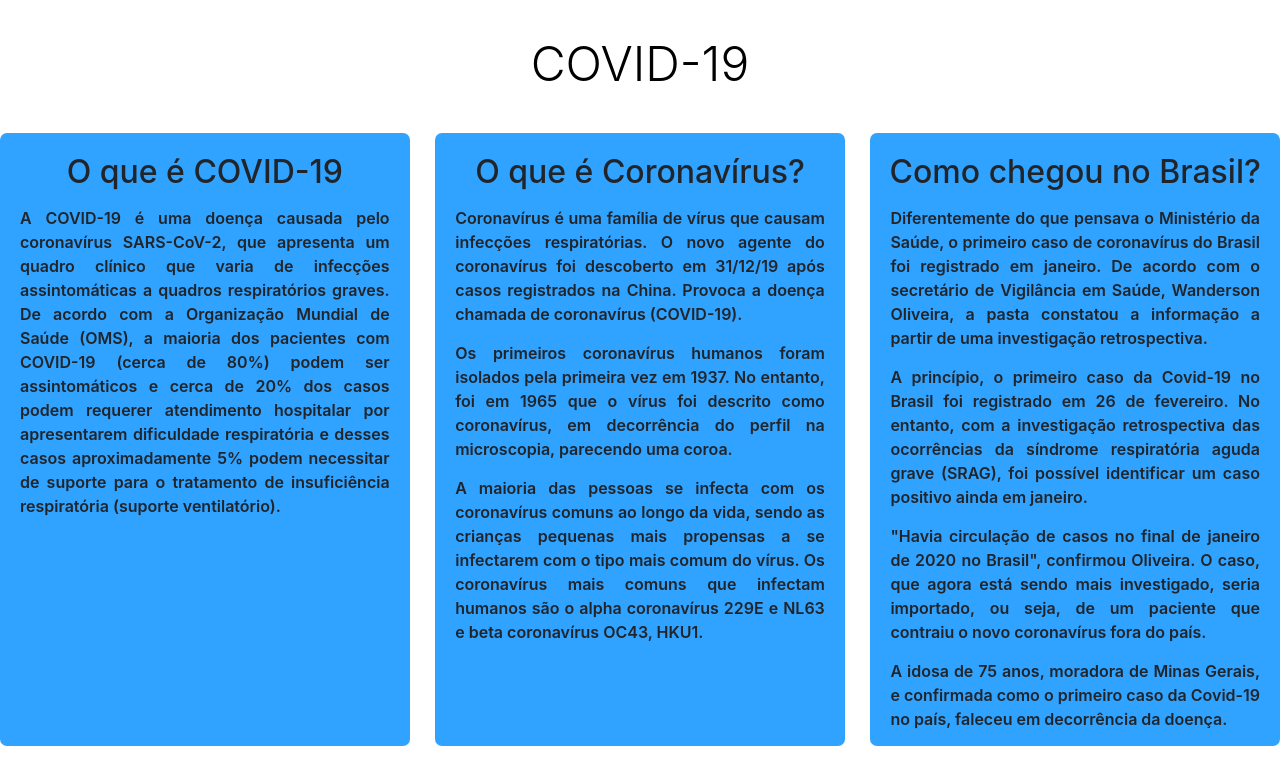
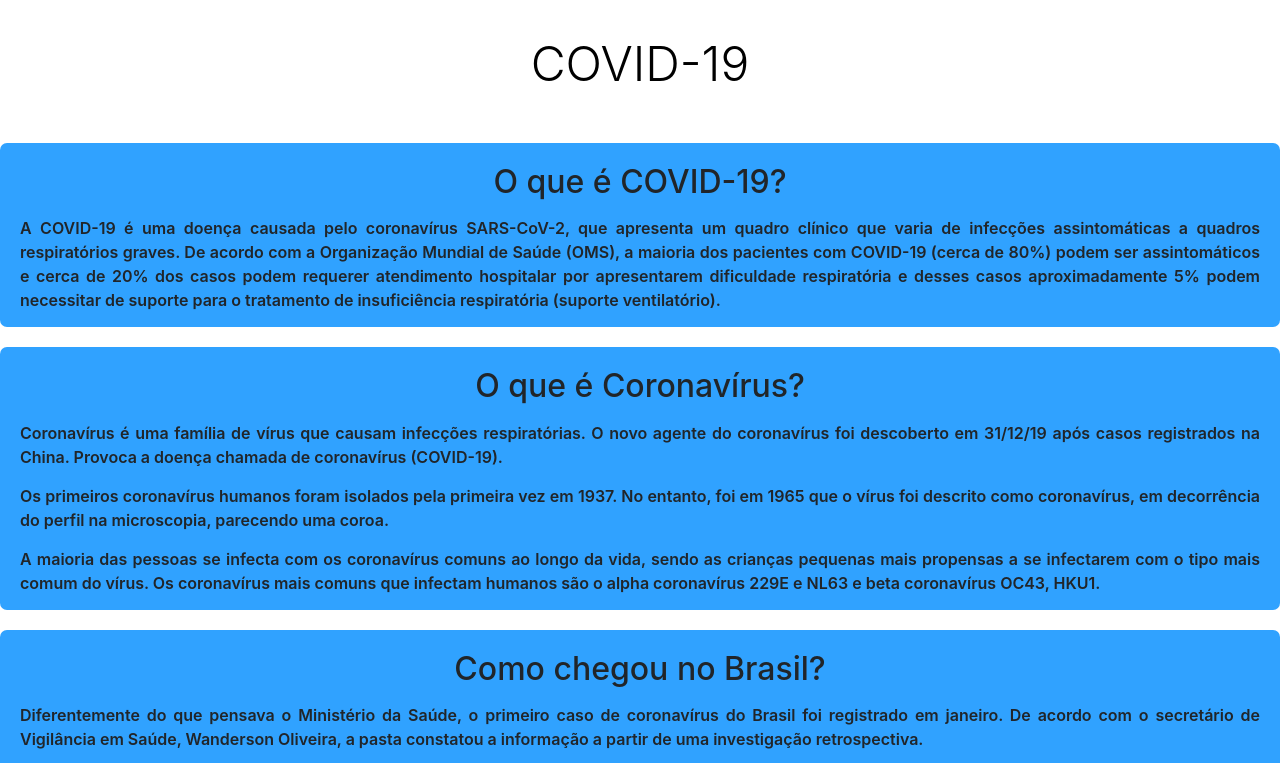
Before and after one commit to JPSS14/Sites, a plain HTML site: page Coronavirus/index.html in a window 1280 px wide. Shown: the part 680-1443 px from the top of the page. Drawn offline with nearby package versions, Linux system fonts and the light colour scheme.

Commit message:
Coronavirus UPDATE 2: Redefined layout of content (what is covid?)

```diff
--- a/Coronavirus/index.html
+++ b/Coronavirus/index.html
@@ -28,7 +28,7 @@
                     <h1>COVID-19</h1>
                 </header>
                 <article>
-                    <h2>O que é COVID-19</h2>
+                    <h2>O que é COVID-19?</h2>
                     <p>A COVID-19 é uma doença causada pelo coronavírus SARS-CoV-2, que apresenta um quadro clínico que varia de infecções assintomáticas a quadros respiratórios graves. De acordo com a Organização Mundial de Saúde (OMS), a maioria dos pacientes com COVID-19 (cerca de 80%) podem ser assintomáticos e cerca de 20% dos casos podem requerer atendimento hospitalar por apresentarem dificuldade respiratória e desses casos aproximadamente 5% podem necessitar de suporte para o tratamento de insuficiência respiratória (suporte ventilatório).</p>
                 </article>
 
--- a/Coronavirus/style.css
+++ b/Coronavirus/style.css
@@ -79,12 +79,13 @@
     font-weight: 300;
 }
 .main_what_covid article{
-    flex-basis: 32%;
+    flex-basis: 100%;
     width: 100%;
     background-color: #30A2FF;
     border-radius: 7px;
     -moz-border-radius: 7px;
     -webkit-border-radius: 7px;
+    margin: 10px auto;
 }
 .main_what_covid article h2{
     margin-top: 20px;
```
